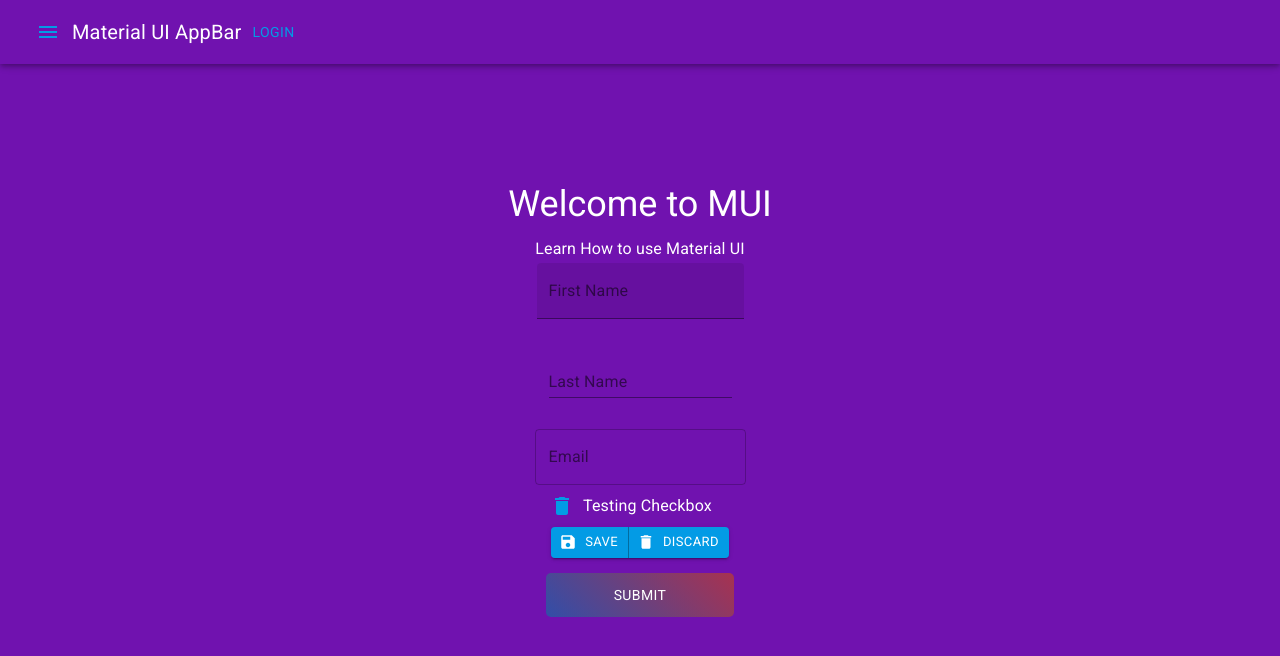
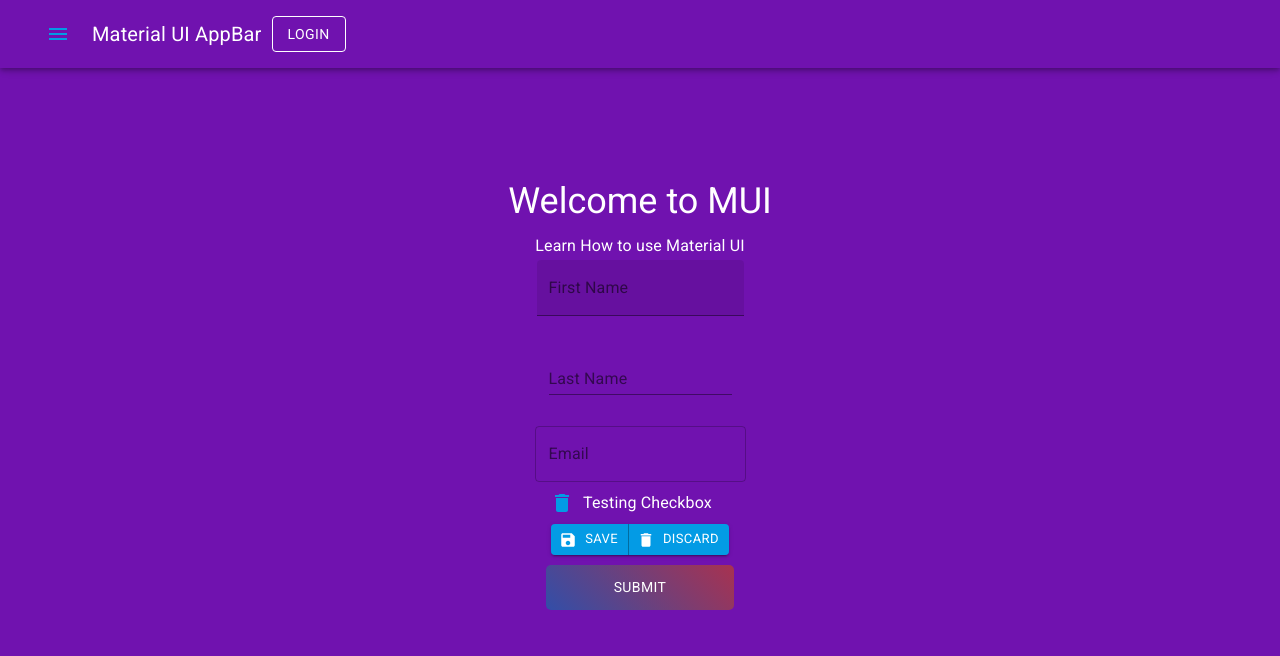
Before and after one commit to ahsanahmedkhan/React-MaterialUI, a React (Create React App) app: page / in a window 1280 px wide. Shown: the top 656 px of the page. Built offline with nearby package versions, Linux system fonts and the light colour scheme.

Commit message:
some style modification

```diff
--- a/src/App.css
+++ b/src/App.css
@@ -14,6 +14,10 @@
 }
 h4{
   margin-bottom: 20px !important;
+}
+
+button{
+  margin: 10px !important;
 }
 input{
   color: white !important;
--- a/src/App.js
+++ b/src/App.js
@@ -83,7 +83,7 @@ function App() {
         <Typography variant="h6">
             Material UI AppBar
         </Typography>
-        <Button variant="text" color="secondary">
+        <Button variant="outlined" color="inherit" >
           Login
         </Button>
       </Toolbar>
```
